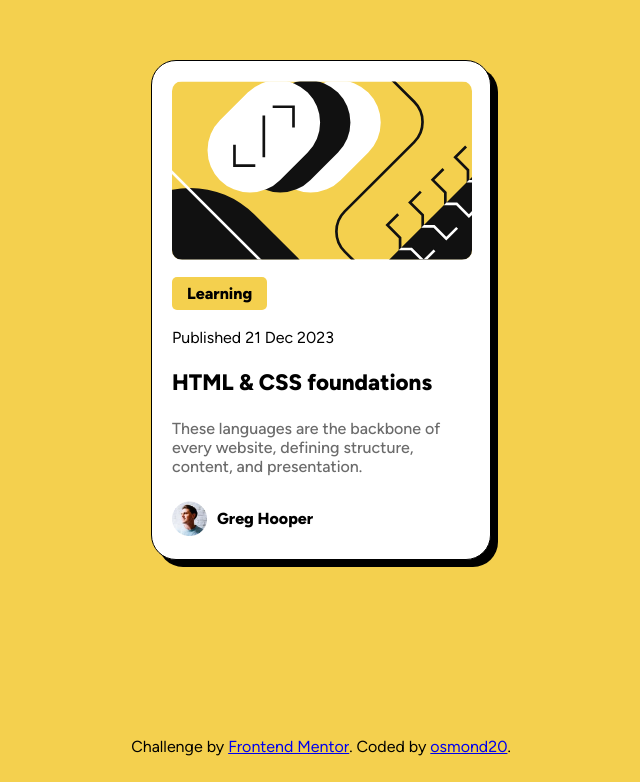
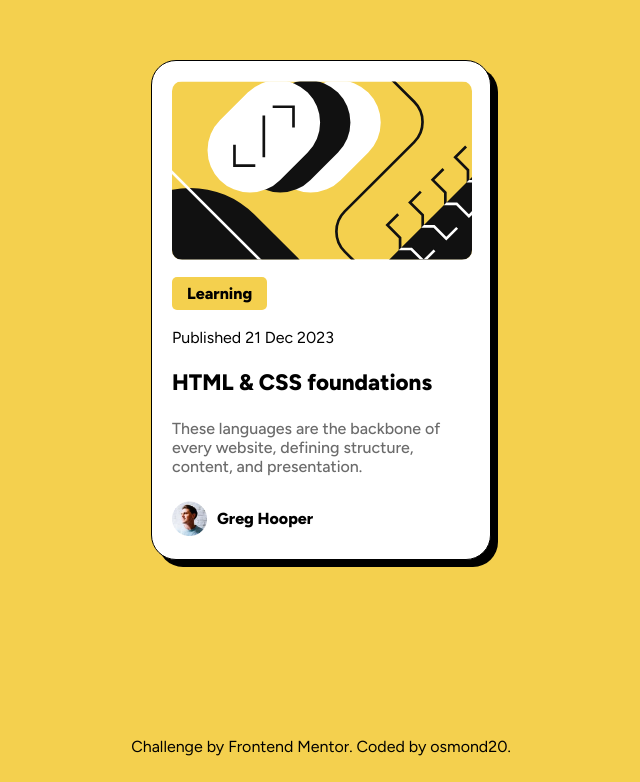
Before and after one commit to osmond20/Blog-Preview-Card, a plain HTML site: page index.html in a window 1280 px wide. Shown: the part 163-945 px from the top of the page, without its empty margins (319-959 px from the left). Drawn offline with Linux system fonts and the light colour scheme.

Commit message:
Changes and updates

```diff
--- a/index.html
+++ b/index.html
@@ -7,6 +7,11 @@
   <link rel="icon" type="image/png" sizes="32x32" href="./assets/images/favicon-32x32.png">
   <!--StyleSheet-->
   <link rel="stylesheet" href="style.css">
+
+  <!--Google Fonts-->
+  <link rel="preconnect" href="https://fonts.googleapis.com">
+  <link rel="preconnect" href="https://fonts.gstatic.com" crossorigin>
+  <link href="https://fonts.googleapis.com/css2?family=Figtree:ital,wght@0,300..900;1,300..900&display=swap" rel="stylesheet">
   <title>Frontend Mentor | Blog preview card</title>
 </head>
 <body>
@@ -40,7 +45,7 @@
   <!--Footer content-->
   <footer class="attribution">
     Challenge by <a href="https://www.frontendmentor.io?ref=challenge">Frontend Mentor</a>.
-    Coded by <a href="#">osmond20</a>.
+    Coded by <a href="https://github.com/osmond20">osmond20</a>.
   </footer>
 </body>
 </html>
--- a/style.css
+++ b/style.css
@@ -1,19 +1,3 @@
-/*Imported local fonts*/
-@font-face {
-    font-family: Figtree-VariableFont_wght;
-    src: url(assets/fonts/Figtree-VariableFont_wght.ttf);
-}
-
-@font-face {
-    font-family: Figtree-Medium;
-    src: url(assets/fonts/static/Figtree-Medium.ttf);
-}
-
-@font-face {
-    font-family: Figtree-ExtraBold;
-    src: url(assets/fonts/static/Figtree-ExtraBold.ttf);
-}
-
 *{
     box-sizing: border-box;
 }
@@ -21,7 +5,7 @@
 body{
     margin: 0;
     background-color: hsl(47, 88%, 63%);
-    font-family: 'Figtree-VariableFont_wght';
+    font-family: 'FigTree';
     font-size: 16px;
 }
 
@@ -60,8 +44,7 @@
 }
 
 .info > .subinfo{
-    font-family: 'Figtree-ExtraBold';
-    font-weight: 500;
+    font-weight: 800;
     background-color:  hsl(47, 88%, 63%);
     padding: 7px 15px;
     border-radius: 5px;
@@ -73,7 +56,7 @@
 
 .title_and_content > .title{
     font-size: 1.4em;
-    font-family: 'Figtree-ExtraBold';
+    font-weight: 800;
 }
 
 /*title and paragraph*/
@@ -84,7 +67,6 @@
 }
 
 .title_and_content > .content{
-    font-family: 'Figtree-Medium';
     font-weight: 500;
     color: hsl(0, 0%, 42%);
 }
@@ -102,7 +84,7 @@
 
 .publisher > .publisher_name{
     margin-left: 10px;
-    font-family: 'Figtree-ExtraBold'
+    font-weight: 800;
 }
 
 /*footer*/
@@ -110,3 +92,12 @@
     height: 45px;
     text-align: center;
 }
+
+.attribution > a{
+    text-decoration: none;
+    color: black;
+}
+
+.attribution > a:hover{
+    text-decoration: underline;
+}
```
Also changed, not shown: 1 other file.
